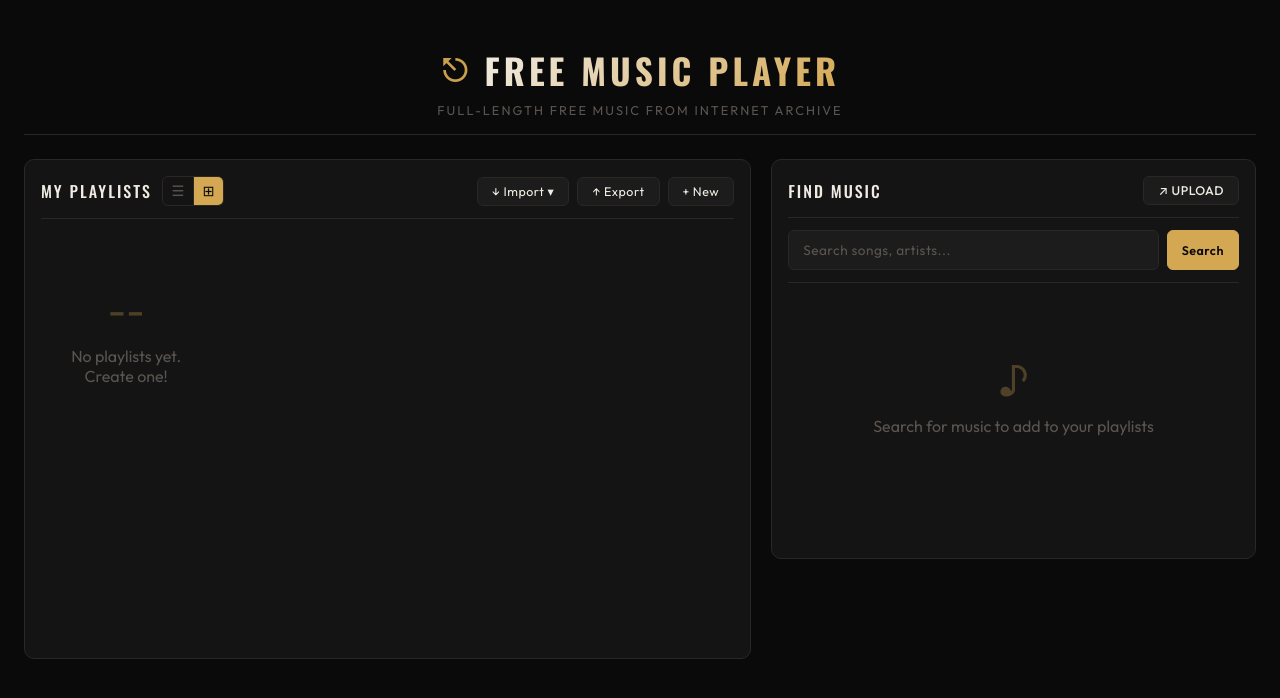
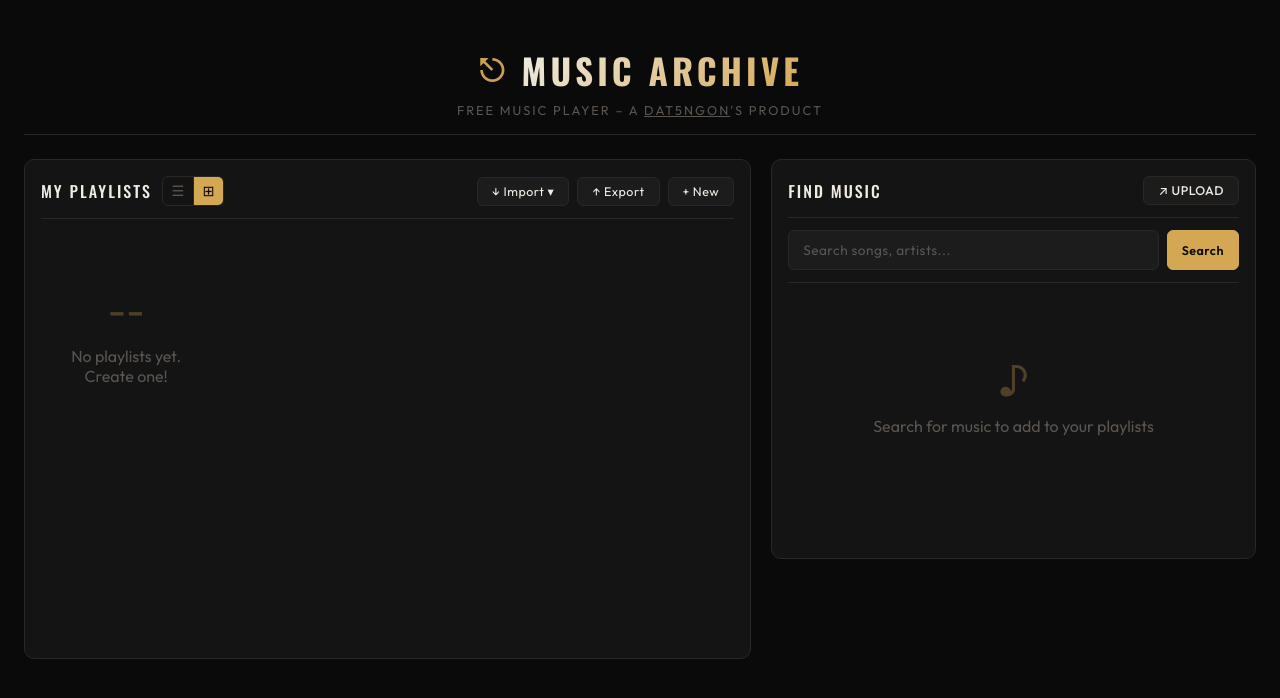
Before and after one commit to dat5ngon/music-player, a plain HTML site: page index.html in a window 1280 px wide. Drawn offline with nearby package versions, Linux system fonts and the light colour scheme.

Commit message:
Rename to Music Archive, add dat5ngon credit to subtitle

```diff
--- a/index.html
+++ b/index.html
@@ -3,7 +3,7 @@
 <head>
     <meta charset="UTF-8">
     <meta name="viewport" content="width=device-width, initial-scale=1.0">
-    <title>Free Music Player</title>
+    <title>Music Archive</title>
     <link rel="stylesheet" href="style.css">
     <link rel="preconnect" href="https://fonts.googleapis.com">
     <link rel="preconnect" href="https://fonts.gstatic.com" crossorigin>
@@ -15,9 +15,9 @@
         <header class="header">
             <div class="logo">
                 <span class="logo-icon">⎋</span>
-                <h1>Free Music Player</h1>
+                <h1>Music Archive</h1>
             </div>
-            <p class="subtitle">Full-length free music from Internet Archive</p>
+            <p class="subtitle">Free music player – a <a href="https://dat5ngon.github.io" style="color:inherit;text-decoration:underline;">dat5ngon</a>'s product</p>
             <div id="offlineIndicator" class="offline-indicator hidden">⚡ Offline Mode</div>
         </header>
 
```
